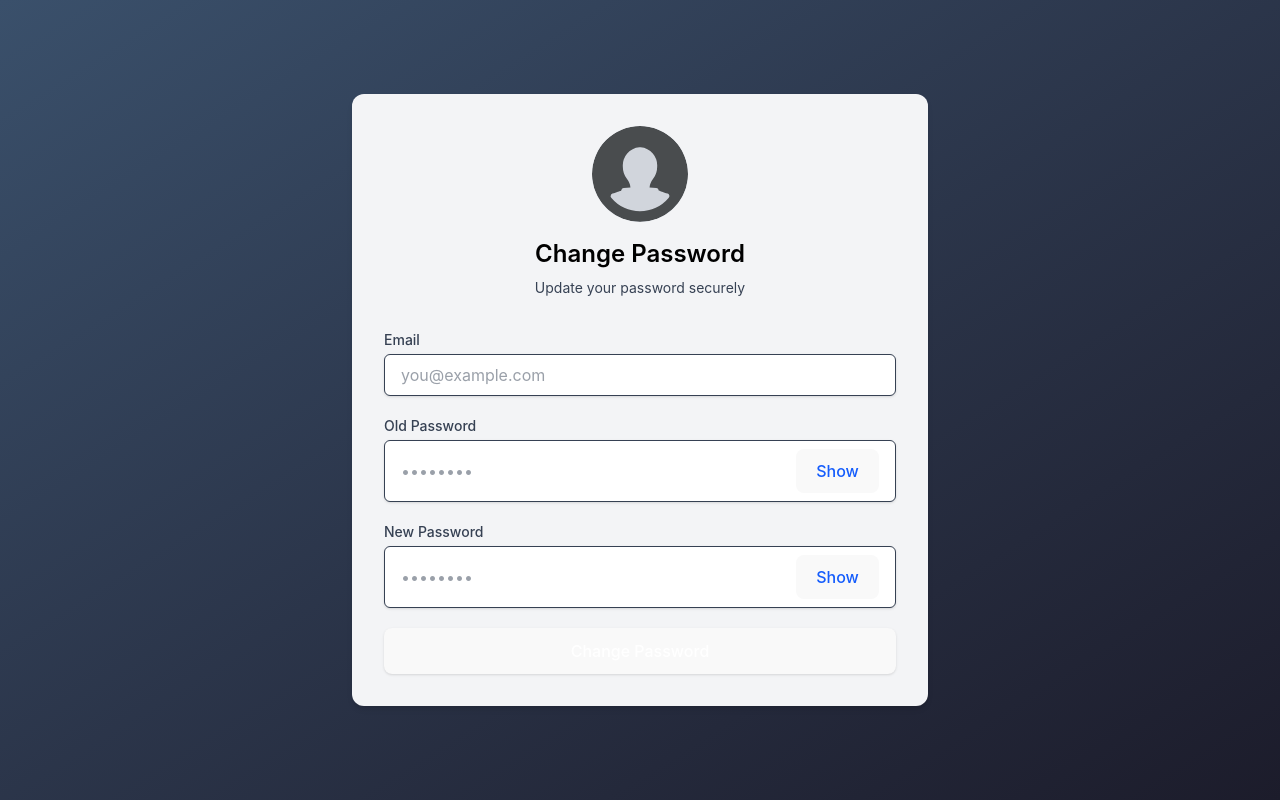
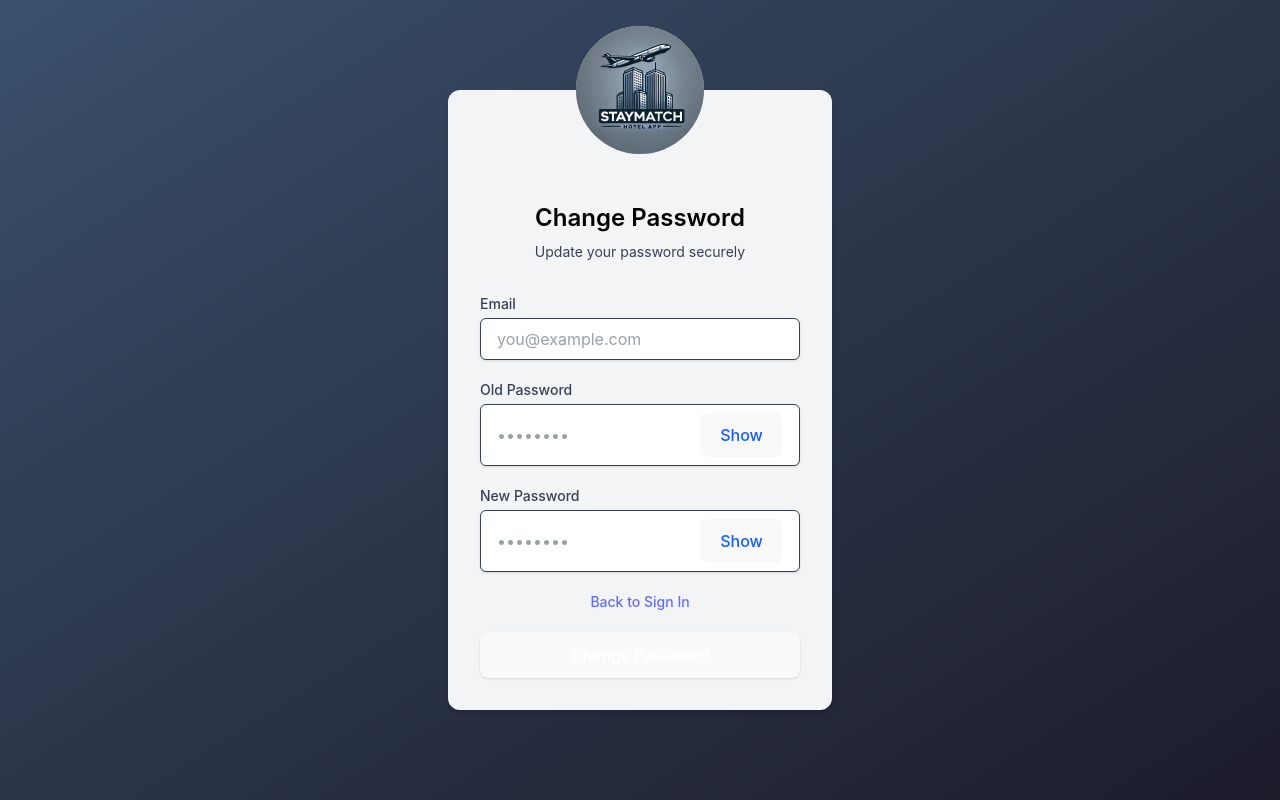
Before and after one commit to YM2992/StayMatch, a React (Vite) app in the folder Frontend/: page /forgot-password in a window 1280 px wide. Built offline with nearby package versions, Linux system fonts and the light colour scheme.

Commit message:
Added logo and link leading back to home page

```diff
--- a/Frontend/src/pages/ForgotPassword.jsx
+++ b/Frontend/src/pages/ForgotPassword.jsx
@@ -1,6 +1,7 @@
 import { useState } from "react";
 import { Link } from "react-router-dom";
 import profileIcon from "../assets/profile-icon.svg";
+import logo from "../assets/logo.png";
 
 function ForgotPassword() {
     const [showOldPassword, setShowOldPassword] = useState(false);
@@ -8,18 +9,18 @@ function ForgotPassword() {
 
     return (
         <div className="min-h-screen w-screen flex items-center justify-center bg-gradient-to-br from-[#3a506b] to-[#1c1c2b]">
-            <div className="bg-gray-100 p-8 rounded-xl shadow-md w-full max-w-xl">
+            <div className="bg-gray-100 p-8 rounded-xl shadow-md w-full max-w-sm relative">
 
-                {/* Avatar + Heading */}
+                {/* Logo + Heading */}
                 <div className="flex flex-col items-center">
-                    <div className="w-24 h-24 bg-gray-300 rounded-full flex items-center justify-center overflow-hidden">
+                    <div className="absolute -top-16 w-32 h-32 bg-gray-300 rounded-full flex justify-center items-center">
                         <img
-                            src={profileIcon}
-                            alt="Profile"
-                            className="w-full h-full object-cover"
+                            src={logo}
+                            alt="StayMatch"
+                            className="w-[100%] h-[100%] rounded-full"
                         />
                     </div>
-                    <h2 className="text-2xl font-semibold text-black mt-4">Change Password</h2>
+                    <h2 className="text-2xl font-semibold text-black mt-20">Change Password</h2>
                     <p className="text-sm text-gray-700 mt-2 text-center">Update your password securely</p>
                 </div>
 
@@ -70,6 +71,12 @@ function ForgotPassword() {
                         </div>
                     </div>
 
+                    <div className="flex justify-center mt-2">
+                        <Link to="/" className="text-sm text-blue-900">
+                            Back to Sign In
+                        </Link>
+                    </div>
+
                     <button
                         type="submit"
                         className="w-full py-2 px-4 bg-blue-600 hover:bg-blue-700 text-white font-semibold rounded-md shadow"
```
